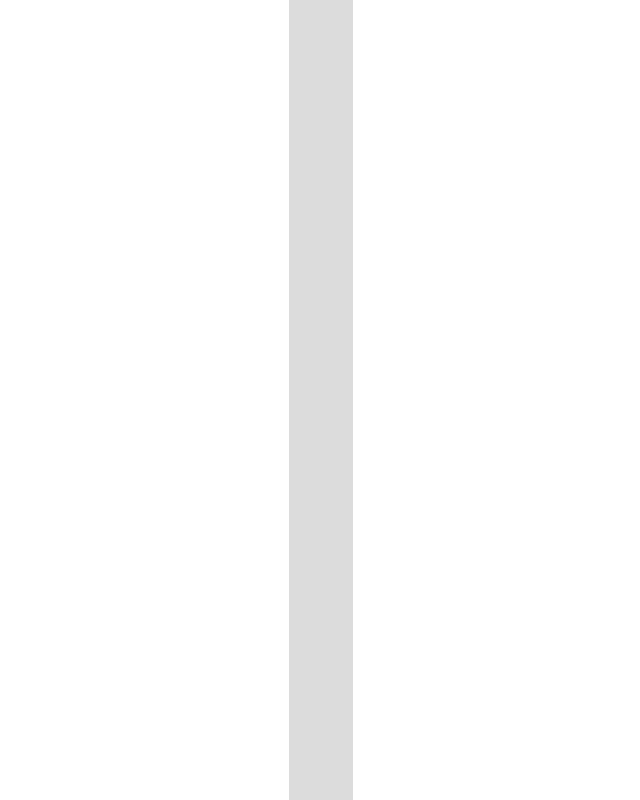
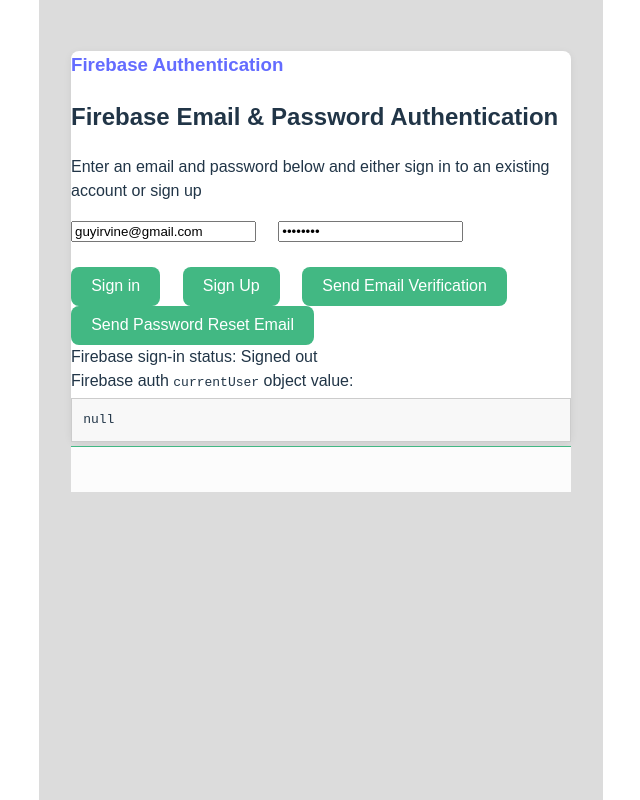
Before and after one commit to guyirvine/fitness, a Vue app: page /#/auth in a window 1280 px wide. Before the commit this address had no page. Shown: the whole page, without its empty margins (319-959 px from the left). Built offline with nearby package versions, Linux system fonts and the light colour scheme; no server answers; the database is empty; a web font is replaced by a local one.

Commit message:
Start Firebase Integration

```diff
--- a/package.json
+++ b/package.json
@@ -13,6 +13,7 @@
   },
   "dependencies": {
     "date-fns": "^4.1.0",
+    "firebase": "^12.6.0",
     "pinia": "^3.0.3",
     "uuidv4": "^6.2.13",
     "vue": "^3.5.18",
@@ -20,10 +21,10 @@
   },
   "devDependencies": {
     "@vitejs/plugin-vue": "^6.0.1",
+    "@vitest/coverage-v8": "^3.2.4",
     "@vitest/ui": "^3.2.4",
     "@vue/test-utils": "^2.4.6",
     "jsdom": "^27.0.0",
-  "@vitest/coverage-v8": "^3.2.4",
     "sass": "^1.92.1",
     "uuid": "^13.0.0",
     "vite": "^7.1.2",
--- /dev/null
+++ b/src/components/Auth.vue
@@ -0,0 +1,282 @@
+<template>
+<div class="demo-layout mdl-layout mdl-js-layout mdl-layout--fixed-header">
+      <!-- Header section containing title -->
+      <header
+        class="mdl-layout__header mdl-color-text--white mdl-color--light-blue-700"
+      >
+        <div class="mdl-cell mdl-cell--12-col mdl-cell--12-col-tablet mdl-grid">
+          <div
+            class="mdl-layout__header-row mdl-cell mdl-cell--12-col mdl-cell--12-col-tablet mdl-cell--8-col-desktop"
+          >
+            <a href="/"><h3>Firebase Authentication</h3></a>
+          </div>
+        </div>
+      </header>
+
+      <main class="mdl-layout__content mdl-color--grey-100">
+        <div class="mdl-cell mdl-cell--12-col mdl-cell--12-col-tablet mdl-grid">
+          <!-- Container for the demo -->
+          <div
+            class="mdl-card mdl-shadow--2dp mdl-cell mdl-cell--12-col mdl-cell--12-col-tablet mdl-cell--12-col-desktop"
+          >
+            <div
+              class="mdl-card__title mdl-color--light-blue-600 mdl-color-text--white"
+            >
+              <h2 class="mdl-card__title-text">
+                Firebase Email &amp; Password Authentication
+              </h2>
+            </div>
+            <div class="mdl-card__supporting-text mdl-color-text--grey-600">
+              <p>
+                Enter an email and password below and either sign in to an
+                existing account or sign up
+              </p>
+
+              <input
+                v-model="emailInput"
+                class="mdl-textfield__input"
+                style="display: inline; width: auto"
+                type="text"
+                id="email"
+                name="email"
+                placeholder="Email"
+              />
+              &nbsp;&nbsp;&nbsp;
+              <input
+                v-model="passwordInput"
+                class="mdl-textfield__input"
+                style="display: inline; width: auto"
+                type="password"
+                id="password"
+                name="password"
+                placeholder="Password"
+              />
+              <br /><br />
+              <button
+                class="mdl-button mdl-js-button mdl-button--raised"
+                id="quickstart-sign-in"
+                name="signin"
+                @click.prevent="toggleSignIn()"
+              >
+                Sign In
+              </button>
+              &nbsp;&nbsp;&nbsp;
+              <button
+                class="mdl-button mdl-js-button mdl-button--raised"
+                id="quickstart-sign-up"
+                name="signup"
+                @click="handleSignUp()"
+              >
+                Sign Up
+              </button>
+              &nbsp;&nbsp;&nbsp;
+              <button
+                class="mdl-button mdl-js-button mdl-button--raised"
+                disabled
+                id="quickstart-verify-email"
+                name="verify-email"
+              >
+                Send Email Verification
+              </button>
+              &nbsp;&nbsp;&nbsp;
+              <button
+                class="mdl-button mdl-js-button mdl-button--raised"
+                id="quickstart-password-reset"
+                name="verify-email"
+              >
+                Send Password Reset Email
+              </button>
+
+              <!-- Container where we'll display the user details -->
+              <div class="quickstart-user-details-container">
+                Firebase sign-in status:
+                <span id="quickstart-sign-in-status">{{ signInStatus }}</span>
+                <div>Firebase auth <code>currentUser</code> object value:</div>
+                <pre><code id="quickstart-account-details">null</code></pre>
+              </div>
+            </div>
+          </div>
+        </div>
+      </main>
+    </div>
+
+</template>
+
+<script setup>
+import { onMounted, ref } from 'vue';
+import { initializeApp } from 'firebase/app';
+import {
+  connectAuthEmulator,
+  createUserWithEmailAndPassword,
+  getAuth,
+  onAuthStateChanged,
+  sendEmailVerification,
+  sendPasswordResetEmail,
+  signInWithEmailAndPassword,
+  signOut,
+} from 'firebase/auth';
+import { firebaseConfig } from '../firebaseConfig';
+
+const emailInput = ref("guyirvine@gmail.com");
+const passwordInput = ref("password");
+const signInStatus = ref("Unknown");
+
+initializeApp(firebaseConfig);
+
+const auth = getAuth();
+
+//if (window.location.hostname === 'localhost') {
+//  connectAuthEmulator(auth, 'http://127.0.0.1:9099');
+//}
+
+/**
+ * Handles the sign in button press.
+ */
+function toggleSignIn() {
+  console.log("toggleSignIn.1")
+  if (auth.currentUser) {
+    signOut(auth);
+  } else {
+    const email = emailInput.value;
+    const password = passwordInput.value;
+    if (email.length < 4) {
+      alert('Please enter an email address.');
+      return;
+    }
+    if (password.length < 4) {
+      alert('Please enter a password.');
+      return;
+    }
+    // Sign in with email and pass.
+    signInWithEmailAndPassword(auth, email, password).catch(function (error) {
+      // Handle Errors here.
+      const errorCode = error.code;
+      const errorMessage = error.message;
+      if (errorCode === 'auth/wrong-password') {
+        alert('Wrong password.');
+      } else {
+        alert(errorMessage);
+      }
+      console.log(error);
+//      signInButton.disabled = false;
+    });
+  }
+//  signInButton.disabled = true;
+}
+
+/**
+ * Handles the sign up button press.
+ */
+function handleSignUp() {
+  const email = emailInput.value;
+  const password = passwordInput.value;
+  if (email.length < 4) {
+    alert('Please enter an email address.');
+    return;
+  }
+  if (password.length < 4) {
+    alert('Please enter a password.');
+    return;
+  }
+  // Create user with email and pass.
+  createUserWithEmailAndPassword(auth, email, password).catch(function (error) {
+    // Handle Errors here.
+    const errorCode = error.code;
+    const errorMessage = error.message;
+    if (errorCode == 'auth/weak-password') {
+      alert('The password is too weak.');
+    } else {
+      alert(errorMessage);
+    }
+    console.log(error);
+  });
+}
+
+
+onMounted(() => {
+//const emailInput = document.getElementById('email');
+//const passwordInput = document.getElementById('password');
+const signInButton = document.getElementById(
+  'quickstart-sign-in',
+);
+const signUpButton = document.getElementById(
+  'quickstart-sign-up',
+);
+const passwordResetButton = document.getElementById(
+  'quickstart-password-reset',
+);
+const verifyEmailButton = document.getElementById(
+  'quickstart-verify-email',
+);
+//const signInStatus = document.getElementById(
+//  'quickstart-sign-in-status',
+//);
+const accountDetails = document.getElementById(
+  'quickstart-account-details',
+);
+
+
+/**
+ * Sends an email verification to the user.
+ */
+function sendVerificationEmailToUser() {
+  sendEmailVerification(auth.currentUser).then(function () {
+    // Email Verification sent!
+    alert('Email Verification Sent!');
+  });
+}
+
+function sendPasswordReset() {
+  const email = emailInput.value;
+  sendPasswordResetEmail(auth, email)
+    .then(function () {
+      // Password Reset Email Sent!
+      alert('Password Reset Email Sent!');
+    })
+    .catch(function (error) {
+      // Handle Errors here.
+      const errorCode = error.code;
+      const errorMessage = error.message;
+      if (errorCode == 'auth/invalid-email') {
+        alert(errorMessage);
+      } else if (errorCode == 'auth/user-not-found') {
+        alert(errorMessage);
+      }
+      console.log(error);
+    });
+}
+
+// Listening for auth state changes.
+onAuthStateChanged(auth, function (user) {
+console.log('onAuthStateChanged: ', user);
+  verifyEmailButton.disabled = true;
+  if (user) {
+    // User is signed in.
+    const displayName = user.displayName;
+    const email = user.email;
+    const emailVerified = user.emailVerified;
+    const photoURL = user.photoURL;
+    const isAnonymous = user.isAnonymous;
+    const uid = user.uid;
+    const providerData = user.providerData;
+    signInStatus.value = 'Signed in';
+    signInButton.textContent = 'Sign out';
+    accountDetails.textContent = JSON.stringify(user, null, '  ');
+    if (!emailVerified) {
+      verifyEmailButton.disabled = false;
+    }
+  } else {
+    // User is signed out.
+    signInStatus.value = 'Signed out';
+    signInButton.textContent = 'Sign in';
+    accountDetails.textContent = 'null';
+  }
+  signInButton.disabled = false;
+});
+
+//signInButton.addEventListener('click', toggleSignIn, false);
+//signUpButton.addEventListener('click', handleSignUp, false);
+verifyEmailButton.addEventListener('click', sendVerificationEmailToUser, false);
+passwordResetButton.addEventListener('click', sendPasswordReset, false);
+});
+</script>
--- /dev/null
+++ b/src/firebaseConfig.js
@@ -0,0 +1,9 @@
+export const firebaseConfig = {
+    apiKey: "AIzaSyDwcIgtmf8cimqtFEE2xgEHdj44PU9boEU",
+    authDomain: "fitness-71b6b.firebaseapp.com",
+    projectId: "fitness-71b6b",
+    storageBucket: "fitness-71b6b.firebasestorage.app",
+    messagingSenderId: "1024149225928",
+    appId: "1:1024149225928:web:1c5f44cd3bec68e30c00fd",
+    measurementId: "G-C8DFJJ3109"
+  };
--- a/src/router.js
+++ b/src/router.js
@@ -5,7 +5,7 @@ import EditSession from './components/EditSession.vue';
 import WorkoutList from './components/WorkoutList.vue';
 import NewWorkout from './components/NewWorkout.vue';
 import EditWorkout from './components/EditWorkout.vue';
-
+import Auth from './components/Auth.vue';
 
 const routes = [
   {
@@ -21,6 +21,11 @@ const routes = [
         name: 'editsession',
         component: EditSession,
         props: true
+      },
+      {
+        path: 'auth',
+        name: 'auth',
+        component: Auth
       },
       {
         path: 'session',
--- a/src/stores/workout.js
+++ b/src/stores/workout.js
@@ -2,10 +2,30 @@ import { defineStore } from 'pinia'
 import { ref } from 'vue'
 import { v4 as uuidv4 } from 'uuid';
 
+import { firebaseConfig } from '../firebaseConfig.js';
+import { initializeApp } from 'firebase/app';
+import { getFirestore, collection, getDocs } from 'firebase/firestore/lite';
+
 export const useWorkoutStore = defineStore('workout', () => {
   const workoutList = ref([])
+  const workoutList2 = ref([])
+
+
+//  const app = initializeApp(firebaseConfig);
+  const app = initializeApp(firebaseConfig);
+  const db = getFirestore(app);
+
+  // Get a list of cities from your database
+  async function getWorkouts() {
+    const workoutCol = collection(db, 'workoutList');
+    const workoutSnapshot = await getDocs(workoutCol);
+    const w = await workoutSnapshot.docs.map(doc => doc.data());
+    workoutList2.value = w;
+    console.log('getWorkouts. w: ', w, 'workoutList2.value: ', workoutList2.value);
+  }
 
   async function loadWorkoutsFromAPI() {
+    getWorkouts();
     if (!localStorage.workoutList) {
       workoutList.value = [];
     } else {
@@ -35,6 +55,7 @@ export const useWorkoutStore = defineStore('workout', () => {
 
   return {
     workoutList,
+    workoutList2,
     loadWorkoutsFromAPI,
     updateWorkoutInAPI,
     deleteWorkoutFromAPI,
```
Also changed, not shown: 1 other file (tests, documents, lock files or other folders).
